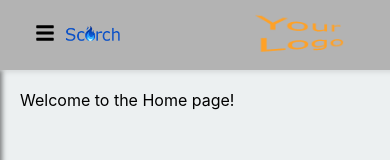
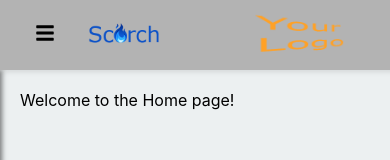
Before and after one commit to WKellettScorch/ScorchWebApp, a React (Create React App) app in the folder frontend/scorch-web-app/: page / in a window 390 px wide. Shown: the top 160 px of the page. Built offline with nearby package versions, Linux system fonts and the light colour scheme.

Commit message:
Testing mobile

```diff
--- a/frontend/scorch-web-app/src/components/Navbars/TopNavBar/BackButton/BackButton.css
+++ b/frontend/scorch-web-app/src/components/Navbars/TopNavBar/BackButton/BackButton.css
@@ -15,3 +15,9 @@
         background-color: #e5e5e5;
     }
 }
+
+@media (max-width: 768px) {
+    .backButton {
+
+    }
+}
--- a/frontend/scorch-web-app/src/components/Navbars/TopNavBar/TopNavBar.css
+++ b/frontend/scorch-web-app/src/components/Navbars/TopNavBar/TopNavBar.css
@@ -99,6 +99,7 @@
     }
 
     .scorchLogo {
-        max-width: 70%;
+        max-width: 90%;
+        margin-left: 30%;
     }
 }
```
